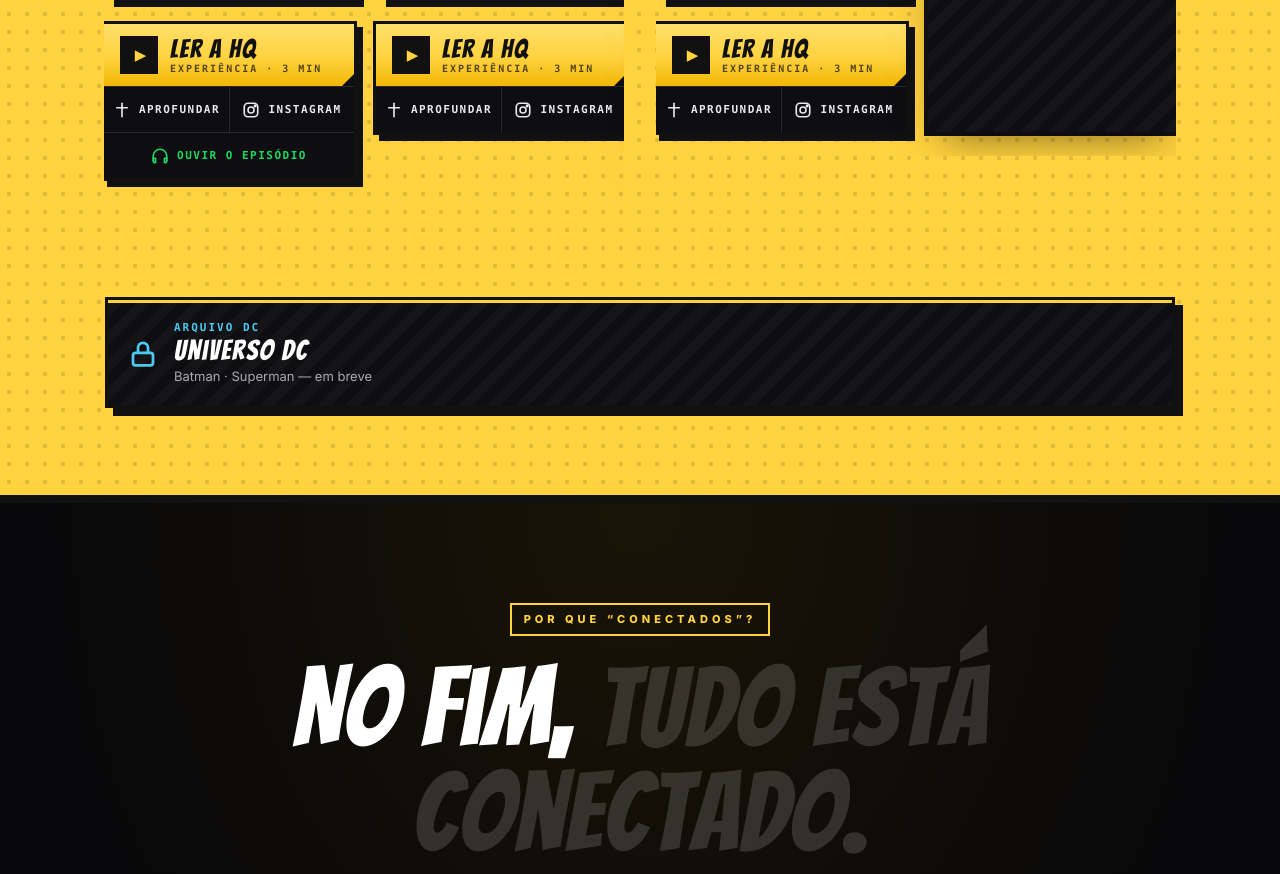
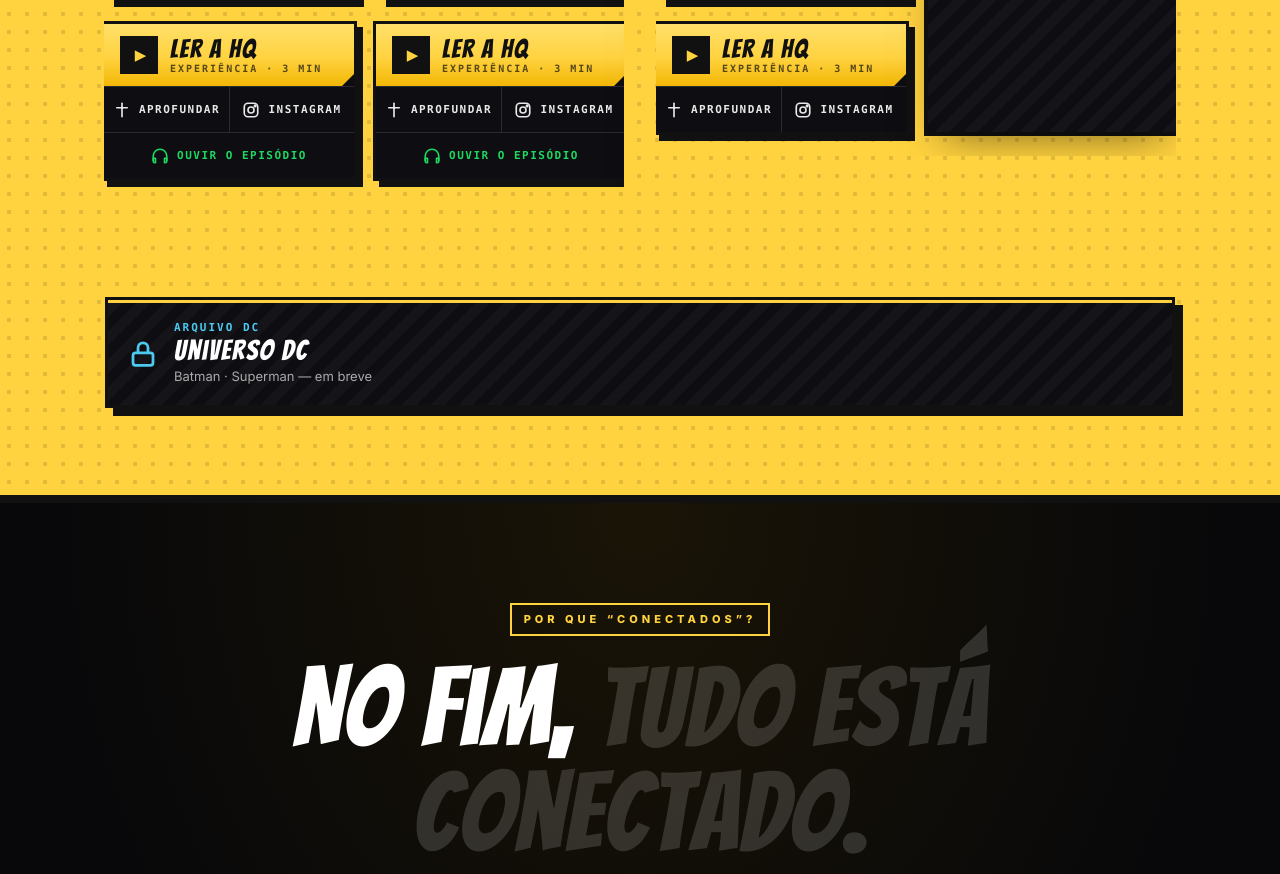
Before and after one commit to conectadosajorndadoheroi-pixel/Conectados, a plain HTML site: page index.html in a window 1280 px wide. Shown: the part 2857-3731 px from the top of the page. Drawn offline with Linux system fonts and the light colour scheme.

Commit message:
Add files via upload

```diff
--- a/index.html
+++ b/index.html
@@ -805,7 +805,7 @@ footer{background:#08080a;border-top:1px solid rgba(255,210,63,.25)}
 <span class="g-tit">Você ainda pensa como o Visão?</span><span class="g-sub">O mesmo, e não o mesmo</span><span class="stk">⚠ spoiler!</span></button>
 <div class="acoes" role="group" aria-label="Como você quer ler Você ainda pensa como o Visão??">
 <button class="cta" data-hqv="e001b"><span class="cta-play" aria-hidden="true">▶</span><span class="cta-t">Ler a HQ</span><span class="cta-s">EXPERIÊNCIA · 3 MIN</span></button>
-<div class="acoes-sec"><button class="sec-b" data-ref="e001b"><svg viewBox="0 0 24 24" width="22" height="22" fill="none" stroke="currentColor" stroke-width="2.2" stroke-linecap="round" stroke-linejoin="round" aria-hidden="true"><path d="M12 3v18"/><path d="M5 9h14"/><circle cx="12" cy="9" r="0.5"/></svg><span>Aprofundar</span></button><a class="sec-b" href="https://www.instagram.com/conectados.cn/" target="_blank" rel="noopener"><svg viewBox="0 0 24 24" width="22" height="22" fill="none" stroke="currentColor" stroke-width="2.2" stroke-linecap="round" stroke-linejoin="round" aria-hidden="true"><rect x="3" y="3" width="18" height="18" rx="5"/><circle cx="12" cy="12" r="4"/><circle cx="17.5" cy="6.5" r="1" fill="currentColor"/></svg><span>Instagram</span></a></div>
+<div class="acoes-sec"><button class="sec-b" data-ref="e001b"><svg viewBox="0 0 24 24" width="22" height="22" fill="none" stroke="currentColor" stroke-width="2.2" stroke-linecap="round" stroke-linejoin="round" aria-hidden="true"><path d="M12 3v18"/><path d="M5 9h14"/><circle cx="12" cy="9" r="0.5"/></svg><span>Aprofundar</span></button><a class="sec-b" href="https://www.instagram.com/conectados.cn/" target="_blank" rel="noopener"><svg viewBox="0 0 24 24" width="22" height="22" fill="none" stroke="currentColor" stroke-width="2.2" stroke-linecap="round" stroke-linejoin="round" aria-hidden="true"><rect x="3" y="3" width="18" height="18" rx="5"/><circle cx="12" cy="12" r="4"/><circle cx="17.5" cy="6.5" r="1" fill="currentColor"/></svg><span>Instagram</span></a><a class="sec-b pod" href="https://open.spotify.com/episode/1L3BWOSw2VUhKqkLDpDPht" target="_blank" rel="noopener"><svg viewBox="0 0 24 24" width="22" height="22" fill="none" stroke="currentColor" stroke-width="2.2" stroke-linecap="round" stroke-linejoin="round" aria-hidden="true"><path d="M3 18v-6a9 9 0 0 1 18 0v6"/><path d="M21 19a2 2 0 0 1-2 2h-1v-6h3zM3 19a2 2 0 0 0 2 2h1v-6H3z"/></svg><span>Ouvir o episódio</span></a></div>
 </div></div><div class="ed-card lock"><button type="button" class="lock-capa" aria-label="Wanda: arquivo bloqueado, em breve"><span class="lk-num">ARQUIVO 005</span><svg viewBox="0 0 24 24" width="26" height="26" fill="none" stroke="currentColor" stroke-width="2.2" stroke-linecap="round" aria-hidden="true"><rect x="4" y="11" width="16" height="10" rx="2"/><path d="M8 11V7a4 4 0 0 1 8 0v4"/></svg><b>Wanda</b><span class="lk-tema">o luto que controla</span><span class="lk-tag">EM BREVE</span><span class="negado" aria-hidden="true"><b>ACESSO NEGADO</b><i>arquivo 005 · liberação em breve</i></span></button><span class="sr-only" role="status" aria-live="polite"></span></div></div></section><section class="prat rev" aria-labelledby="pt-vingadores"><header class="prat-h"><div><h3 id="pt-vingadores">Os Vingadores</h3><p>Armaduras, escudos e sacrifício · <span>1 edição · 1 em breve</span></p></div>
 <div class="prat-nav"><button class="pn-b" data-dir="-1" aria-label="Voltar na prateleira Os Vingadores">←</button><button class="pn-b" data-dir="1" aria-label="Avançar na prateleira Os Vingadores">→</button></div></header>
 <div class="racks"><div class="ed-card">
```
